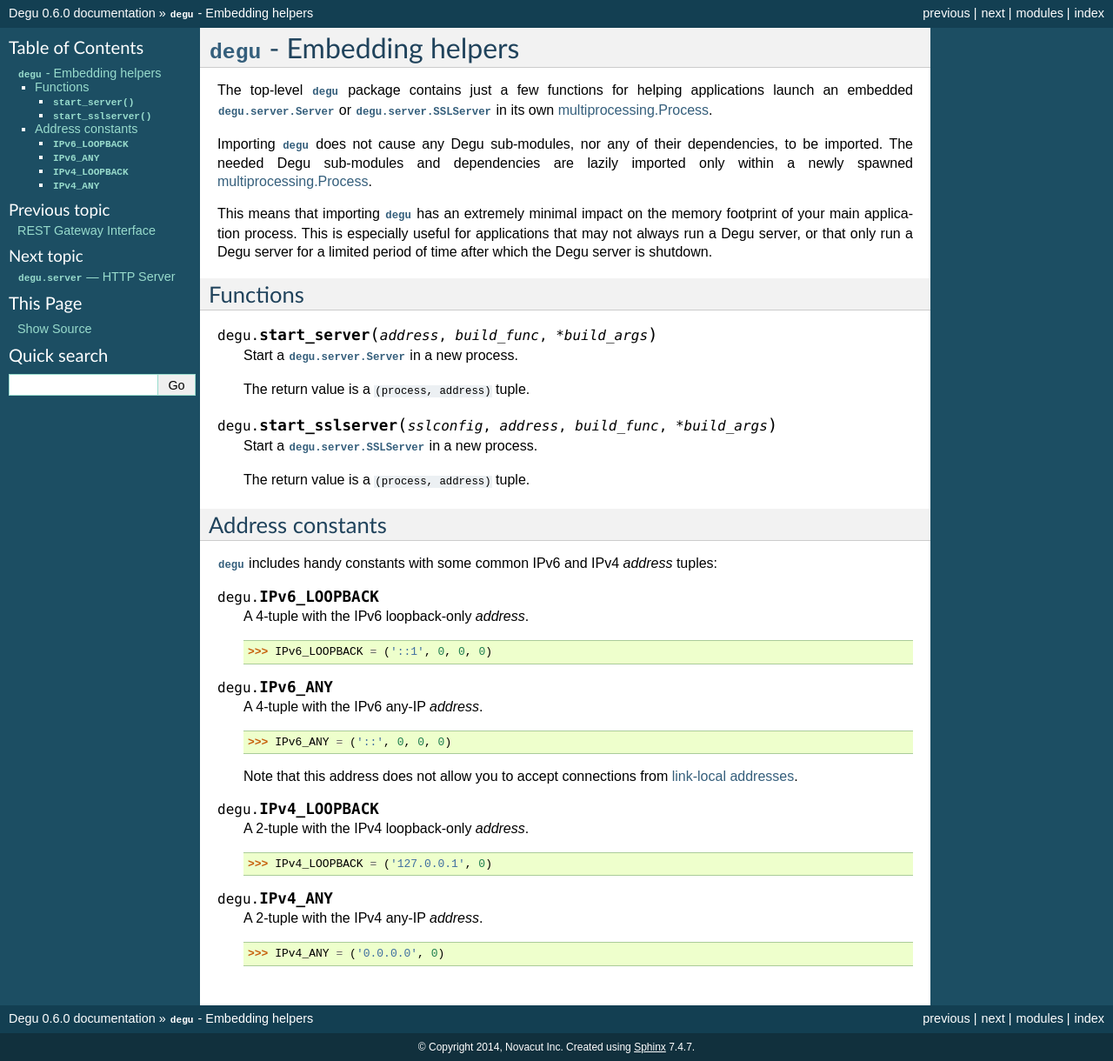
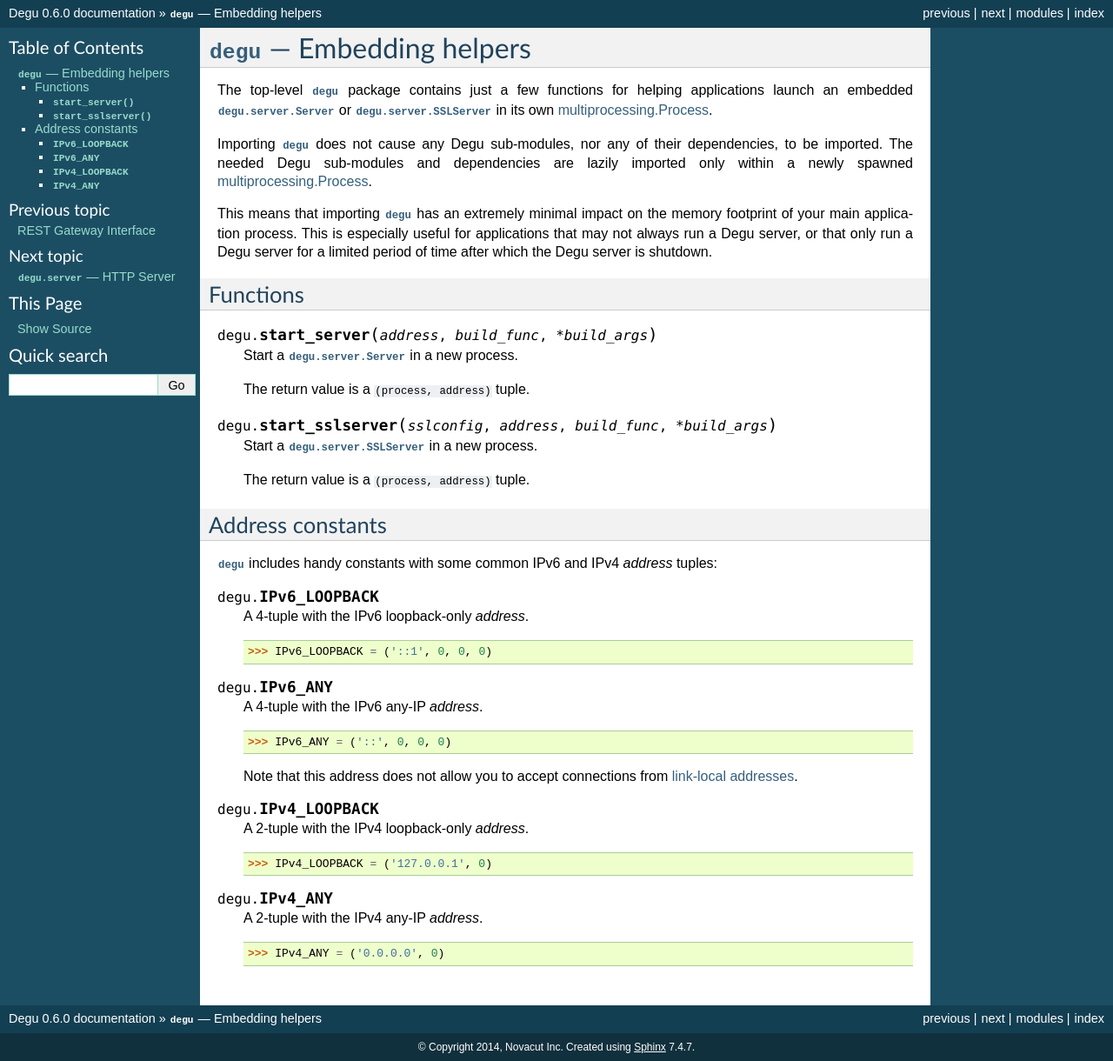
Before and after one commit to json420/degu, a Sphinx documentation site: the page built from doc/degu.rst, in a window 1280 px wide. Shown: the whole page at 87% size. Built offline with Sphinx 7.4.7, drawn with Linux system fonts in a browser that asks for light colours.

```diff
--- a/doc/degu.rst
+++ b/doc/degu.rst
@@ -1,5 +1,5 @@
-:mod:`degu` - Embedding helpers
-===============================
+:mod:`degu` --- Embedding helpers
+=================================
 
 .. module:: degu
    :synopsis: helper functions for embedding Degu in other applications
```
